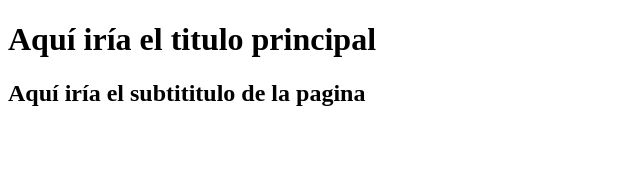
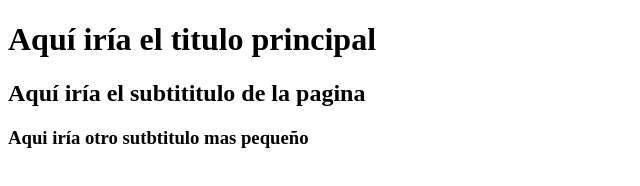
Before and after one commit to boraaj/ProyectoVS, a plain HTML site: page index.html in a window 1280 px wide. Shown: the whole page, without its empty margins (0-640 px from the left). Drawn offline with Linux system fonts and the light colour scheme.

Commit message:
Añadido subtitulo 3

```diff
--- a/index.html
+++ b/index.html
@@ -9,5 +9,6 @@
 <body>
     <h1>Aquí iría el titulo principal</h1>
     <h2>Aquí iría el subtititulo de la pagina</h2>
+    <h3>Aqui iría otro sutbtitulo mas pequeño</h3>
 </body>
 </html>
```
